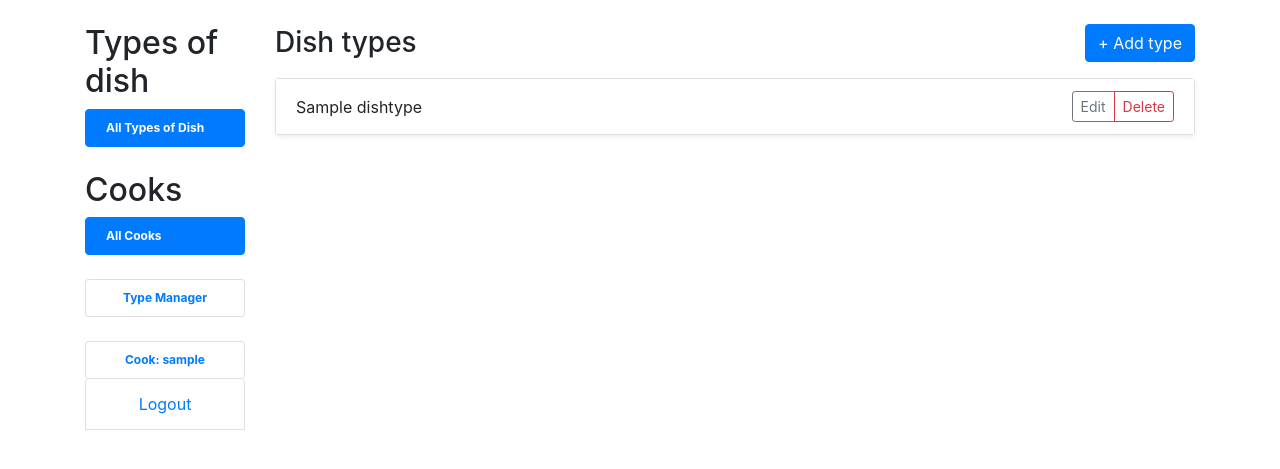
After one commit to Pavlo-Voitov/restaurant-kitchen-service, a Django app: page /dish_type/ in a window 1280 px wide. The commit adds this page. Shown: the top 469 px of the page. Run offline with Django 5.2, Linux system fonts and the light colour scheme; a user stored in the database is signed in; tables that the repository leaves empty hold one stand-in row (values such as "Sample post"); parts of the project's set-up code (start-up, migrations or seed data) failed here and were passed over.

Commit message:
Add DishTypeListView as a reference to button - Type Manager

```diff
--- a/kitchen/urls.py
+++ b/kitchen/urls.py
@@ -7,7 +7,7 @@ from .views import (index,
                     DishUpdateView,
                     DishDeleteView,
                     invite_me_to_create_dish,
-                    DishTypeCreateView, CookDetailView, CookUpdateView, )
+                    DishTypeCreateView, CookDetailView, CookUpdateView, DishTypeListView, )
 
 urlpatterns = [
     path("", index, name="index"),
@@ -17,6 +17,7 @@ urlpatterns = [
     path("dishes/<int:pk>/update/", DishUpdateView.as_view(), name="dish-update"),
     path("dishes/<int:pk>/delete/", DishDeleteView.as_view(), name="dish-delete"),
     path("dishes/<int:pk>/invite/", invite_me_to_create_dish, name="cook-invite"),
+    path("dish_type/", DishTypeListView.as_view(), name="dish_type-list"),
     path("dish_type/create", DishTypeCreateView.as_view(), name="dish_type-create"),
     path("cook/<int:pk>/", CookDetailView.as_view(), name="cook-detail"),
     path("cook/me/update/", CookUpdateView.as_view(), name="cook-update"),
--- a/kitchen/views.py
+++ b/kitchen/views.py
@@ -58,6 +58,12 @@ class DishListView(LoginRequiredMixin, generic.ListView):
             queryset = queryset.filter(name__icontains=search)
 
         return queryset
+
+class DishTypeListView(LoginRequiredMixin, generic.ListView):
+    model = DishType
+    paginate_by = 5
+    context_object_name = "types"
+    template_name = "kitchen/dish_type_list.html"
 
 
 class DishDetailView(LoginRequiredMixin, generic.DetailView):
--- a/templates/includes/sidebar.html
+++ b/templates/includes/sidebar.html
@@ -45,7 +45,7 @@
 
 <br>
 
-<a href="#"
+<a href="{% url 'kitchen:dish_type-list' %}"
    class="list-group-item text-middle badge">
   Type Manager
 </a>
--- /dev/null
+++ b/templates/kitchen/dish_type_list.html
@@ -0,0 +1,31 @@
+{% extends "base.html" %}
+
+{% block content %}
+<div class="d-flex justify-content-between align-items-center mb-3">
+  <h1 class="h3 mb-0">Dish types</h1>
+  <a class="btn btn-primary" href="#">
+    + Add type
+  </a>
+</div>
+
+<div class="card shadow-sm mb-4">
+  <div class="card-body p-0">
+    <div class="list-group list-group-flush">
+      {% for type in types %}
+        <div class="list-group-item d-flex justify-content-between align-items-center">
+          <div class="fw-semibold">{{ type.name }}</div>
+
+          <div class="btn-group btn-group-sm" role="group">
+            <a class="btn btn-outline-secondary"
+               href="#">Edit</a>
+            <a class="btn btn-outline-danger"
+               href="#">Delete</a>
+          </div>
+        </div>
+      {% empty %}
+        <div class="p-3 text-muted">No dish types yet.</div>
+      {% endfor %}
+    </div>
+  </div>
+</div>
+{% endblock %}
```
